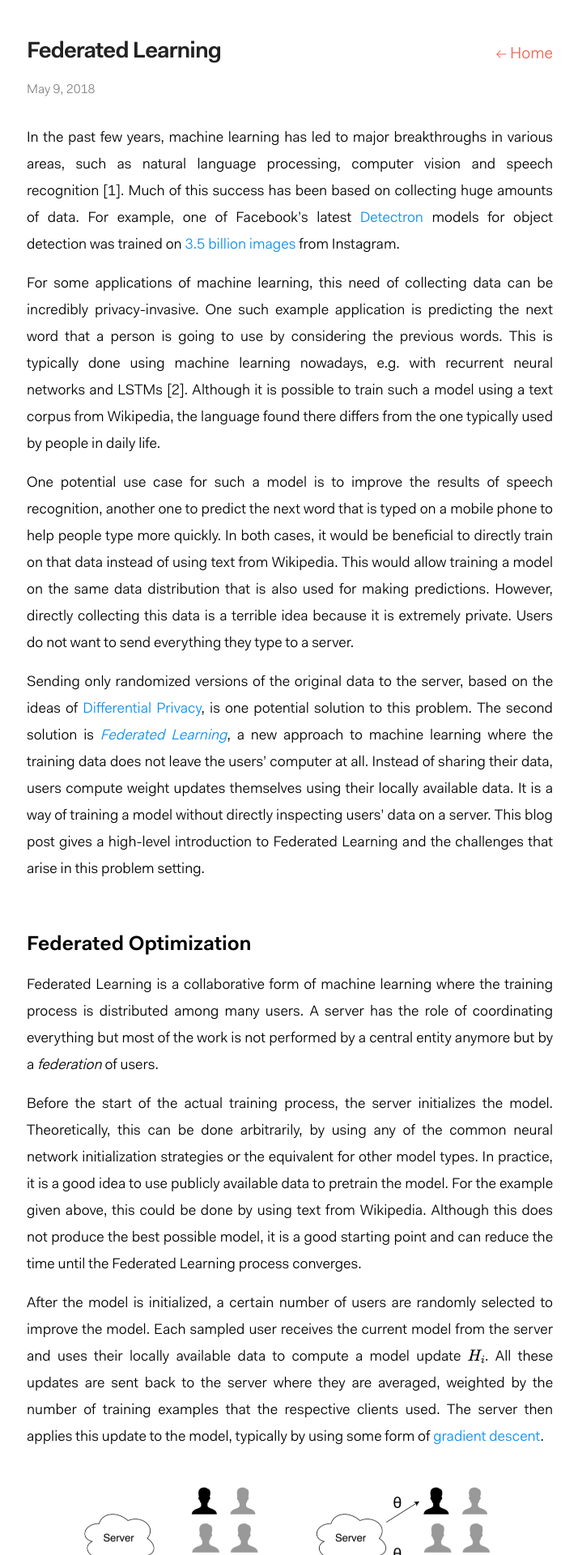
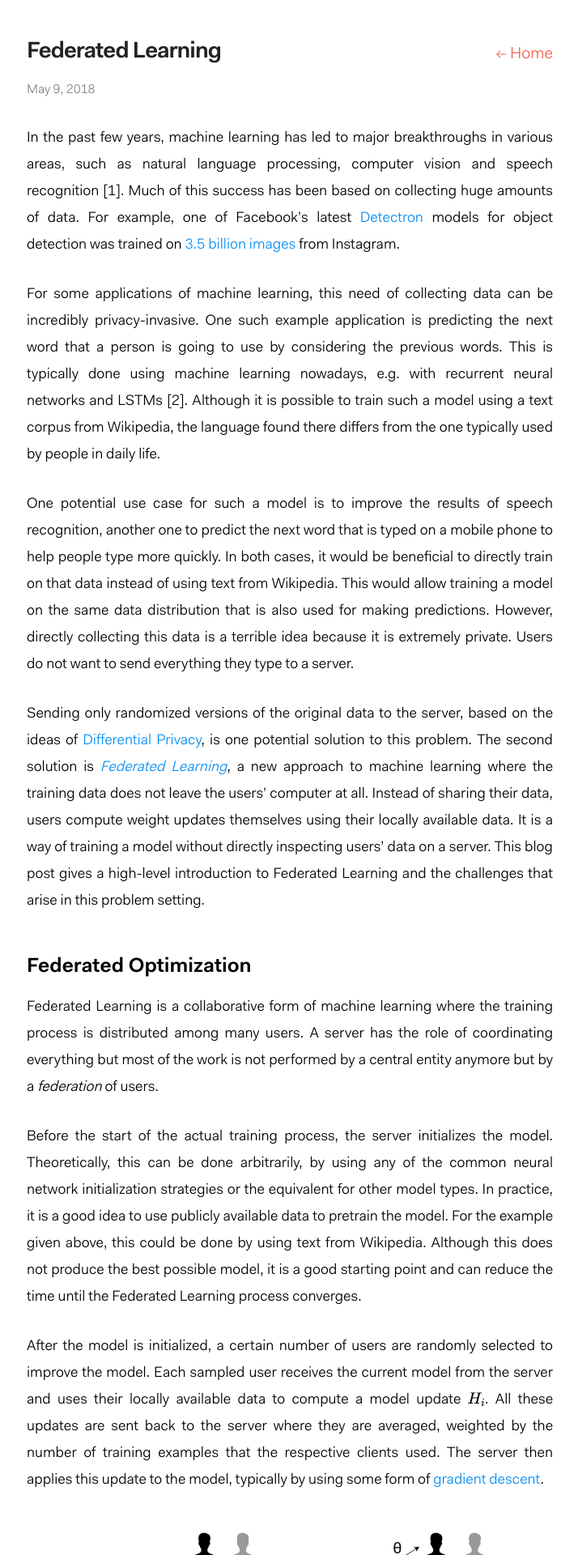
Before and after one commit to florian/florian.github.io, a Jekyll site: the page built from _posts/2018-05-09-federated-learning.md, in a window 1280 px wide. Shown: the top 1920 px of the page at 81% size, without its empty margins (282-996 px from the left). Built offline with Jekyll 4.4.1, drawn with Linux system fonts in a browser that asks for light colours; nearby versions of some CDN libraries; formulas are drawn with MathJax 3.

Commit message:
Adapt spacing and overflow for LaTeX

```diff
--- a/_sass/_base.scss
+++ b/_sass/_base.scss
@@ -37,7 +37,7 @@ ul, ol, dl, figure,
 
 article h2, h3, h4, h5, h6 {
   margin: 0;
-  padding-top: 40px;
+  padding-top: 15px;
   padding-bottom: 13px;
 }
 
@@ -78,6 +78,11 @@ figcaption {
  */
 ul, ol {
     margin-left: $spacing-unit;
+}
+
+article ul, ol {
+ margin-top: -20px;
+ margin-left: 40px;
 }
 
 li {
--- a/_sass/_layout.scss
+++ b/_sass/_layout.scss
@@ -213,6 +213,7 @@ p, article li {
 
 article p {
  line-height: 33px;
+ margin-bottom: 28px;
 }
 
 article table:not(.image) {
@@ -257,7 +258,7 @@ a.header-link {
   left: -35px;
   top: -1px;
   padding-right: 17px;
-  padding-top: 47px;
+  padding-top: 22px;
   padding-bottom: 20px;
   opacity: 0;
   font-size: 0.8em;
@@ -279,3 +280,10 @@ h5:hover .header-link,
 h6:hover .header-link {
   opacity: 1;
 }
+
+article .MathJax_Display {
+  margin-top: -5px;
+  margin-bottom: 30px;
+  overflow-x: scroll;
+  overflow-y: hidden;
+}
```
Also changed, not shown: 2 other files.
